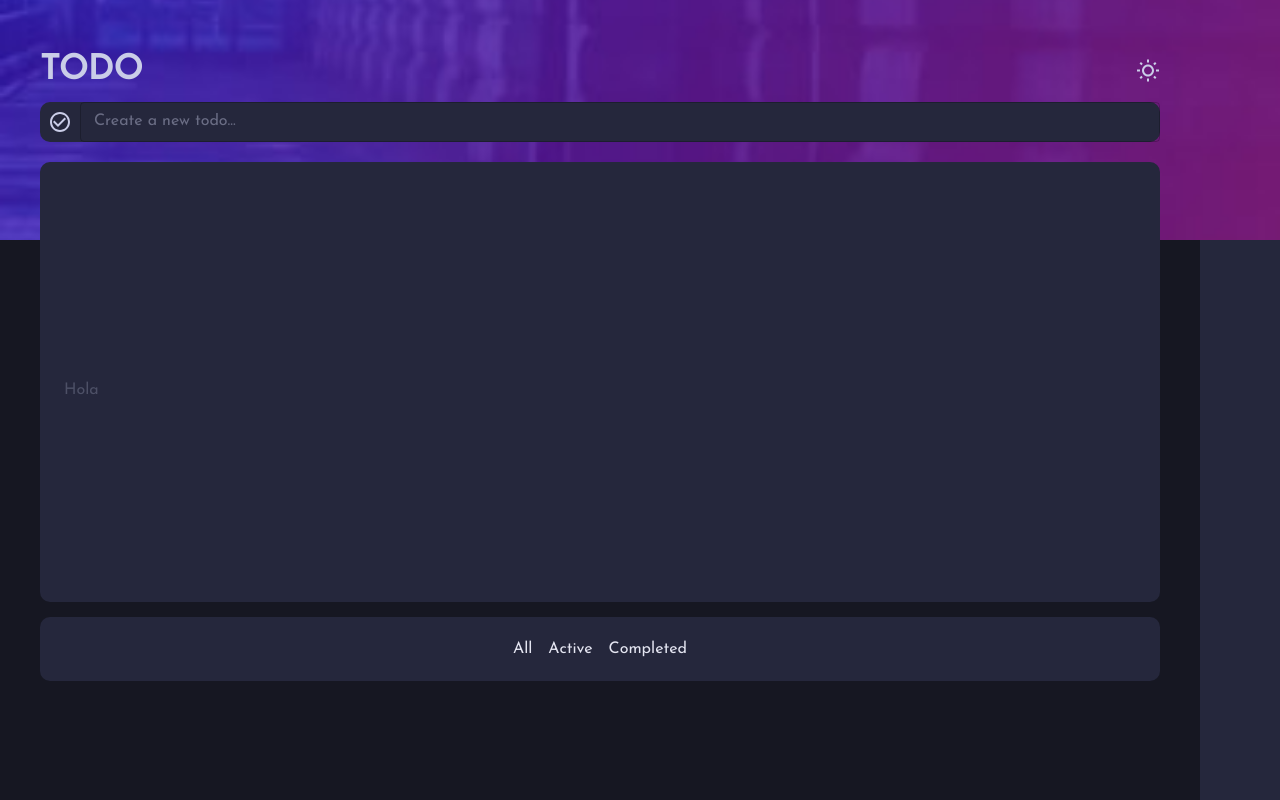
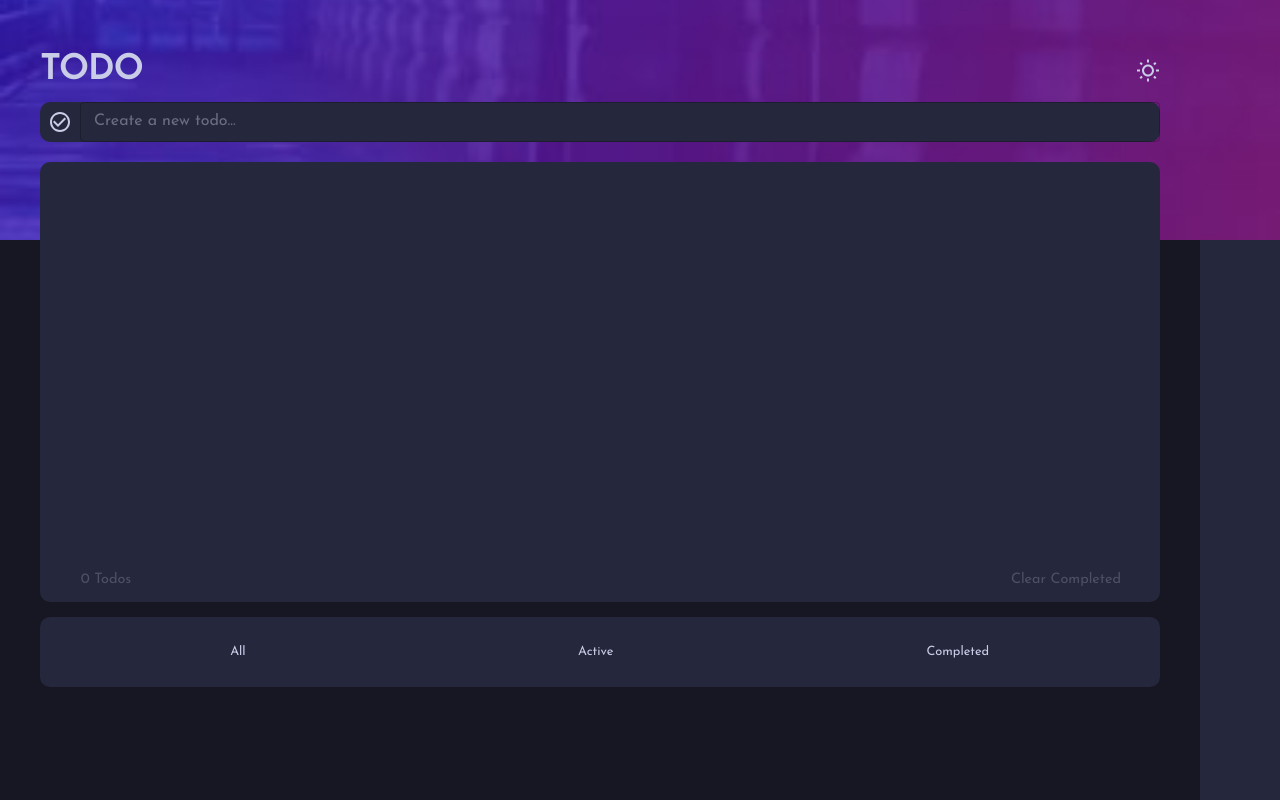
Before and after one commit to Alex-Maldonado-Soto/todolist, a React (Vite) app: page / in a window 1280 px wide. Built offline with nearby package versions, Linux system fonts and the light colour scheme.

Commit message:
feat(Todo el Proyecto): :construction: Añadi la variable Todoshow que es lka que contiene todo los todos que se van a mostrar, y eso para que me permitiera agragar la funcion de filtro que activo con los botones del footer

```diff
--- a/src/App.jsx
+++ b/src/App.jsx
@@ -19,6 +19,7 @@ import { Theme } from "./assets/Theme";
 
 function App() {
   const [todos, setTodos] = React.useState([]);
+  const [todosShow, setTodosShow] = React.useState([]);
 
   const handleAddTodos = (name) => {
     const newTodo = {
@@ -26,20 +27,47 @@ function App() {
       id: uuidv4(),
       check: false,
       timeout: 1000,
-      delete: true,
     };
     setTodos([...todos, newTodo]);
+    setTodosShow([...todosShow, newTodo]);
   };
   ///////uuidv4 es una libreria que genera un id aleatorio
   //////newTodos lo que hace es crear un objeto con propiedades
   //////Luego setTodos selecciona todos los todos ya existentes y agrega el nuevo objeto con los valores correspondientes
 
+
   const deleteTodos = (id) => {
     const newTodos = todos.filter((todo) => todo.id !== id);
     setTodos(newTodos);
+    setTodosShow(newTodos);
   };
 
   ////Lo que hace es filtrar todos los todos que no coincidan con el id y crea todos menos el que coincida
+
+  const clearTodos = () => {
+    const newTodos = todos.filter((todo) => !todo.check);
+    setTodos(newTodos);
+    setTodosShow(newTodos);
+  }
+
+  /////Lo que hace es filtrar todos los todos que tengan check como false y crea todos menos esos
+
+  const allTodos = () => {
+    const newTodos = todos;
+    setTodosShow(newTodos);
+  }
+  /////Coloca todos los todos existentes
+
+  const activeTodos = () => {
+    const newTodos = todos.filter((todo) => todo.check == false);
+    setTodosShow(newTodos);
+  }
+  ////Lo que hace es mostrar todos los todos existentes que tengan check como true
+
+  const completedTodos = () => {
+    const newTodos = todos.filter((todo) => todo.check == true);
+    setTodosShow(newTodos);
+  }
 
   const handleCheck = (id) => {
     const newTodos = todos.map((todo) => {
@@ -52,11 +80,12 @@ function App() {
       return todo;
     });
     setTodos(newTodos);
+    setTodosShow(newTodos);
   };
   //////Lo que hace es cambiar el valor de check del todo que coincida con el id y vuelve a crear todos
 
   //////////Crea una lista de todos y un checkbox para cada uno de ellos usando los datos de los objetos
-  const listTodos = todos.map((todo) => (
+  const listTodos = todosShow.map((todo) => (
     <Grow key={todo.id} in={true} timeout={1000} appear>
       <ListItem
         key={todo.id}
@@ -120,11 +149,16 @@ function App() {
       >
         <Bar handleAddTodos={handleAddTodos} />
         <Todos
+          clearTodos={clearTodos}
           listTodos={listTodos}
           handleCheck={handleCheck}
           deleteTodos={deleteTodos}
         />
-        <Footer />
+        <Footer
+          allTodos={allTodos}
+          activeTodos={activeTodos}
+          completedTodos={completedTodos}
+        />
       </Container>
     </Container>
   );
--- a/src/assets/componentes/Footer.jsx
+++ b/src/assets/componentes/Footer.jsx
@@ -1,39 +1,67 @@
-import { Breadcrumbs, Container, Link, Typography } from "@mui/material";
+import { Breadcrumbs, Container, Button, Box } from "@mui/material";
 import React from "react";
 import { Theme } from "../Theme";
 
-export default function Footer() {
+export default function Footer({ allTodos, activeTodos, completedTodos }) {
+  const all = () => {
+    allTodos();
+  };
+  const active = () => {
+    activeTodos();
+    console.log("hola");
+  };
+  const completed = () => {
+    completedTodos();
+  };
+
   return (
-    <Container component="nav"
-    sx={{
+    <Container
+      component="nav"
+      sx={{
         backgroundColor: Theme.palette.background.default,
         borderRadius: "10px",
         padding: "20px 10px",
         display: "flex",
         justifyContent: "center",
         marginTop: "15px",
-
-    }}
+      }}
     >
-      <Breadcrumbs aria-label="breadcrumb" separator="">
-        <Link underline="none" color="inherit" href="">
+      <Box
+        sx={{
+          display: "flex",
+          gap: "10px",
+          alignItems: "center",
+          justifyContent: "space-around",
+          width: "100%",
+        }}
+      >
+        <Button
+          sx={{ fontSize: ".8rem", textTransform: "capitalize" }}
+          size="small"
+          onClick={() => all()}
+          color="inherit"
+        >
           All
-        </Link>
-        <Link
+        </Button>
+        <Button
+          sx={{ fontSize: ".8rem", textTransform: "capitalize" }}
+          onClick={() => active()}
+          size="small"
           underline="none"
           color="inherit"
-          href=""
         >
           Active
-        </Link>
-        <Link
+        </Button>
+        <Button
+          onClick={() => completed()}
+          sx={{ fontSize: ".8rem", textTransform: "capitalize" }}
+          size="small"
           underline="none"
           color="inherit"
-          href=""
         >
           Completed
-        </Link>
-      </Breadcrumbs>
+        </Button>
+      </Box>
     </Container>
   );
 }
--- a/src/assets/componentes/Todos.jsx
+++ b/src/assets/componentes/Todos.jsx
@@ -1,9 +1,12 @@
-import { Button, Container, List, Typography } from "@mui/material";
+import { Box, Button, Container, List, Typography } from "@mui/material";
 import React from "react";
 import { Theme } from "../Theme";
-import useScrollTrigger from "@mui/material/useScrollTrigger";
 
-export default function Todos({ listTodos }) {
+export default function Todos({ listTodos, clearTodos }) {
+  const accion = () => {
+    clearTodos();
+  };
+
   return (
     <Container
       component="section"
@@ -13,12 +16,53 @@ export default function Todos({ listTodos }) {
         backgroundColor: Theme.palette.background.default,
         borderRadius: "10px",
         display: "grid",
-        overflowY: "auto",
-        scrollbehavior: "smooth",
+        gridTemplateRows: "90% 10%",
       }}
     >
-      <List>{listTodos}</List>
-      <Typography variant="span" color={Theme.palette.text.hint}>Hola</Typography>
+      <List
+        sx={{
+          overflowY: "auto",
+          scrollbehavior: "smooth",
+        }}
+      >
+        {listTodos}
+      </List>
+      <Box
+        component="aside"
+        sx={{
+          display: "flex",
+          alignItems: "center",
+          justifyContent: "space-between",
+          padding: "0px 10px",
+        }}
+      >
+        <Button
+
+          size="small"
+          color="hint"
+          component={"span"}
+          sx={{
+            color: Theme.palette.text.hint,
+            fontSize: ".9rem",
+            textTransform: "capitalize",
+          }}
+        >
+          {listTodos.length} Todos
+        </Button>
+        <Button
+          size="small"
+          color="hint"
+          variant="text"
+          onClick={() => accion()}
+          sx={{
+            color: Theme.palette.text.hint,
+            fontSize: ".9rem",
+            textTransform: "capitalize",
+          }}
+        >
+          Clear Completed
+        </Button>
+      </Box>
     </Container>
   );
 }
```
